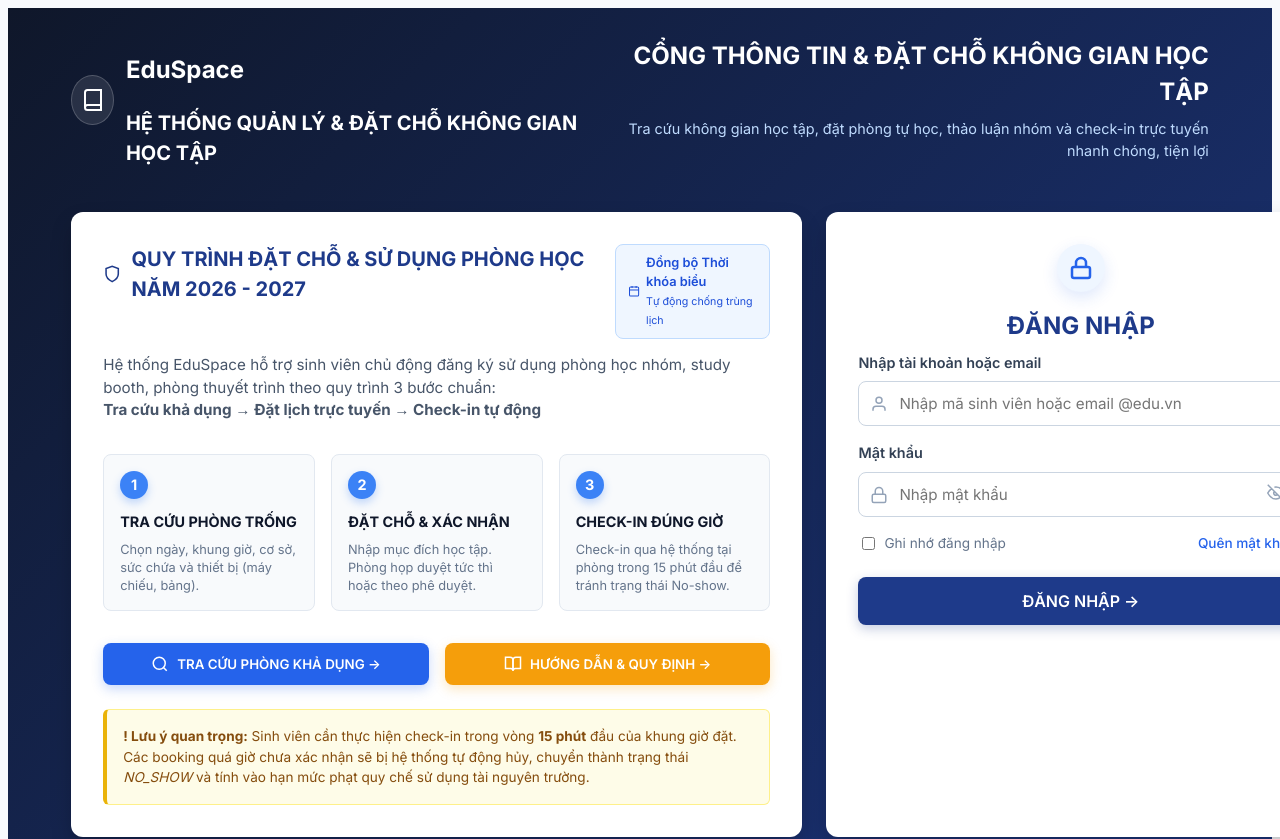
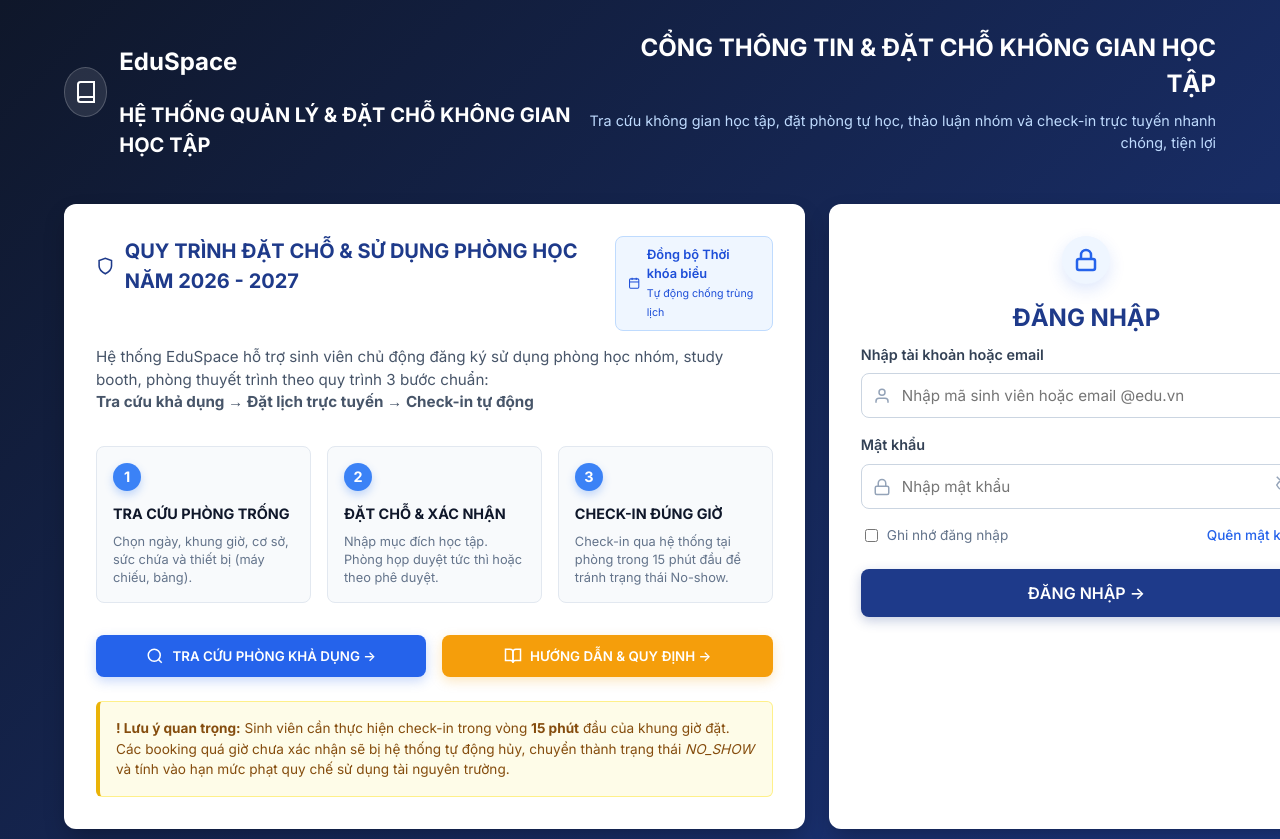
Before and after one commit to vu-ver001/edu-space, a React (Vite) app in the folder frontend/: page /login in a window 1280 px wide. Shown: the top 839 px of the page. Built offline with nearby package versions, Linux system fonts and the light colour scheme.

Commit message:
style: add body margin reset and format CSS rules

```diff
--- a/frontend/src/index.css
+++ b/frontend/src/index.css
@@ -87,11 +87,15 @@ body {
   color: var(--portal-text-main);
   line-height: 1.5;
   min-height: 100vh;
+  margin: 0;
   -webkit-font-smoothing: antialiased;
   -moz-osx-font-smoothing: grayscale;
 }
 
-button, input, select, textarea {
+button,
+input,
+select,
+textarea {
   font-family: var(--font-sans);
   -webkit-font-smoothing: antialiased;
   -moz-osx-font-smoothing: grayscale;
@@ -2060,7 +2064,8 @@ input[type="time"]::-webkit-calendar-picker-indicator:hover {
 .space-hero-image-box {
   position: relative;
   width: 100%;
-  height: 205px; /* Cân chỉnh vừa vặn hoàn hảo, triệt tiêu thanh cuộn dọc */
+  height: 205px;
+  /* Cân chỉnh vừa vặn hoàn hảo, triệt tiêu thanh cuộn dọc */
   background: #F1F5F9;
 }
 
```
